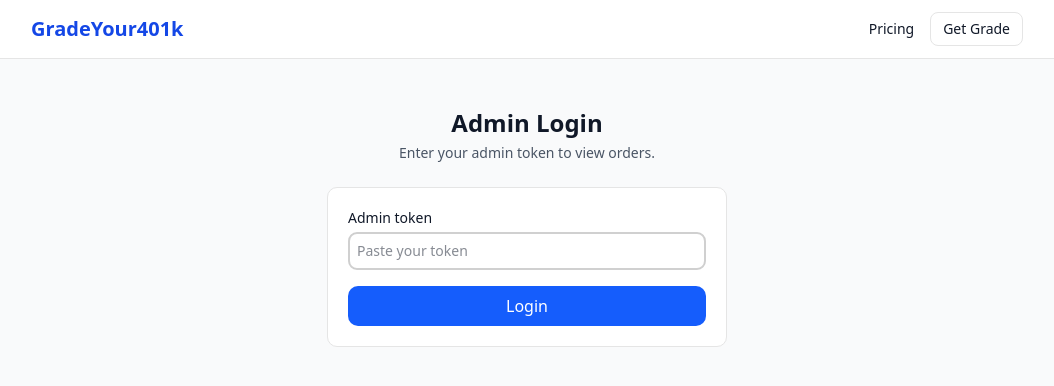
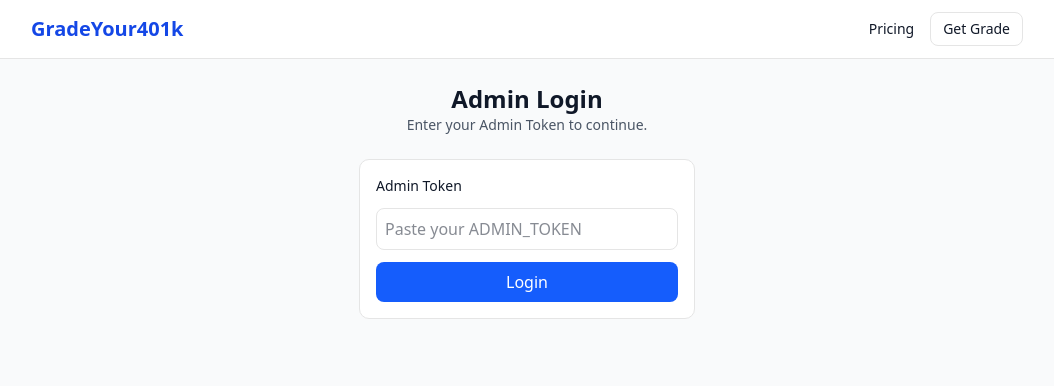
Before and after one commit to rremling/gradeyour401k, a Next.js app: page /admin/login in a window 1280 px wide. Shown: the top 386 px of the page, without its empty margins (113-1167 px from the left). Built offline with nearby package versions, Linux system fonts and the light colour scheme.

Commit message:
Update page.tsx

```diff
--- a/src/app/admin/login/page.tsx
+++ b/src/app/admin/login/page.tsx
@@ -1,66 +1,56 @@
 // src/app/admin/login/page.tsx
 "use client";
 
-import { useState, useEffect } from "react";
-import { useRouter } from "next/navigation";
+import { useEffect, useState } from "react";
+import { useRouter, useSearchParams } from "next/navigation";
 
 export default function AdminLoginPage() {
   const router = useRouter();
+  const params = useSearchParams();
   const [token, setToken] = useState("");
   const [error, setError] = useState<string | null>(null);
 
-  // Optional: if already logged in, go straight to orders
+  // Optional: prefill from ?token= in URL
   useEffect(() => {
-    const existing = typeof window !== "undefined" ? localStorage.getItem("gy4k_admin_token") : null;
-    if (existing) router.replace("/admin/orders");
-  }, [router]);
+    const t = params.get("token");
+    if (t) setToken(t);
+  }, [params]);
 
-  function onSubmit(e: React.FormEvent) {
+  function handleLogin(e: React.FormEvent) {
     e.preventDefault();
     setError(null);
-
-    const t = token.trim();
-    if (!t) {
-      setError("Enter your admin token.");
+    const trimmed = token.trim();
+    if (!trimmed) {
+      setError("Enter the Admin Token.");
       return;
     }
-
     try {
-      localStorage.setItem("gy4k_admin_token", t);
-      router.push("/admin/orders");
-    } catch (err) {
-      setError("Could not save token. Check your browser settings and try again.");
+      localStorage.setItem("gy4k_admin_token", trimmed);
+      router.replace("/admin/orders");
+    } catch (err: any) {
+      setError(err?.message || "Failed to store token");
     }
   }
 
   return (
-    <main className="mx-auto max-w-md px-6 py-12">
+    <main className="mx-auto max-w-sm p-6">
       <div className="text-center mb-6">
         <h1 className="text-2xl font-bold">Admin Login</h1>
-        <p className="text-sm text-gray-600 mt-1">Enter your admin token to view orders.</p>
+        <p className="text-sm text-gray-600">Enter your Admin Token to continue.</p>
       </div>
 
-      <form onSubmit={onSubmit} className="rounded-lg border bg-white p-5 space-y-4">
-        <label className="block text-sm font-medium">
-          Admin token
-          <input
-            className="mt-1 w-full border rounded-md p-2"
-            value={token}
-            onChange={(e) => setToken(e.target.value)}
-            placeholder="Paste your token"
-            autoFocus
-          />
-        </label>
-
-        {error && (
-          <div className="text-sm text-red-700 bg-red-50 border border-red-200 rounded-md p-2">
-            {error}
-          </div>
-        )}
-
+      <form onSubmit={handleLogin} className="rounded-lg border p-4 bg-white space-y-3">
+        <label className="block text-sm font-medium">Admin Token</label>
+        <input
+          className="w-full border rounded-md p-2"
+          value={token}
+          onChange={(e) => setToken(e.target.value)}
+          placeholder="Paste your ADMIN_TOKEN"
+        />
+        {error && <p className="text-sm text-red-600">{error}</p>}
         <button
           type="submit"
-          className="w-full rounded-lg bg-blue-600 text-white py-2 hover:bg-blue-700"
+          className="w-full rounded-md bg-blue-600 text-white py-2 hover:bg-blue-700"
         >
           Login
         </button>
```
